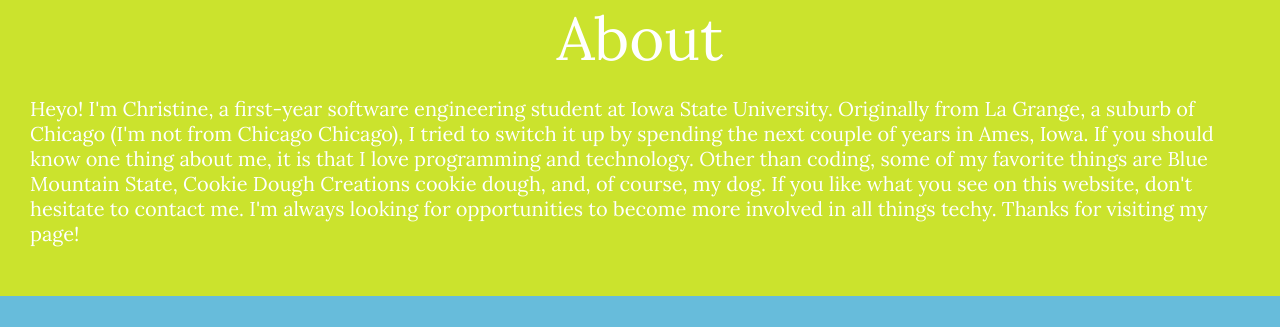
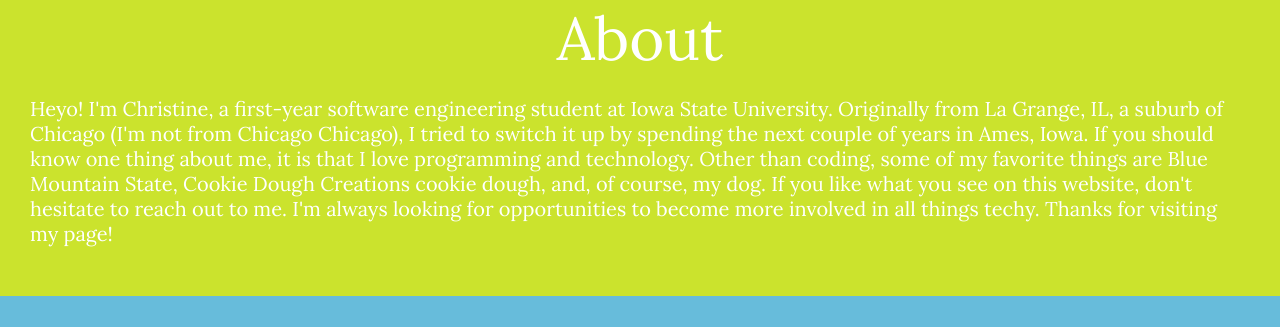
Before and after one commit to christinehicaro/christine-hicaro.appspot.com, a Python web app: template christine-hicaro/templates/christinehicaro.html in a window 1280 px wide. Shown: the part 242-569 px from the top of the page. Run offline with Jinja, Linux system fonts and the light colour scheme; the template is opened without the code that fills it, so the values that code supplies are empty.

Commit message:
changed about description

```diff
--- a/christine-hicaro/templates/christinehicaro.html
+++ b/christine-hicaro/templates/christinehicaro.html
@@ -40,7 +40,7 @@
 		<div id="about">
 			<div class = "section-info">
 				<center class = "section-title">About</center>
-				<p>Heyo! I'm Christine, a first-year software engineering student at Iowa State University. Originally from La Grange, a suburb of Chicago (I'm not from Chicago Chicago), I tried to switch it up by spending the next couple of years in Ames, Iowa. If you should know one thing about me, it is that I love programming and technology. Other than coding, some of my favorite things are Blue Mountain State, Cookie Dough Creations cookie dough, and, of course, my dog. If you like what you see on this website, don't hesitate to contact me. I'm always looking for opportunities to become more involved in all things techy. Thanks for visiting my page!</p>
+				<p>Heyo! I'm Christine, a first-year software engineering student at Iowa State University. Originally from La Grange, IL, a suburb of Chicago (I'm not from Chicago Chicago), I tried to switch it up by spending the next couple of years in Ames, Iowa. If you should know one thing about me, it is that I love programming and technology. Other than coding, some of my favorite things are Blue Mountain State, Cookie Dough Creations cookie dough, and, of course, my dog. If you like what you see on this website, don't hesitate to reach out to me. I'm always looking for opportunities to become more involved in all things techy. Thanks for visiting my page!</p>
 			</div>
 		</div>
 
```
